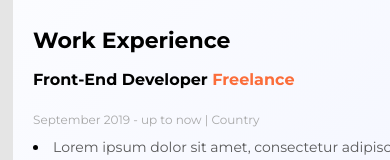
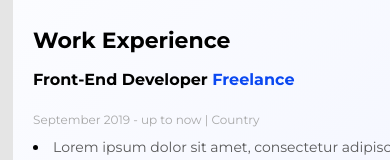
Before and after one commit to Romaxa34/Resume, a plain HTML site: page index.html in a window 390 px wide. Shown: the part 893-1053 px from the top of the page. Drawn offline with Linux system fonts and the light colour scheme.

Commit message:
color change

```diff
--- a/styles/adaptive.css
+++ b/styles/adaptive.css
@@ -107,7 +107,7 @@
         color: #ffffff;
     }
     .pink {
-        color: #fb6d3a;
+        color: #0a48f1;
     }
 }
 
@@ -212,7 +212,7 @@
         opacity: 0.5;
     }
     .pink {
-        color: #fb6d3a;
+        color: #0a48f1;
     }
 }
 
```
